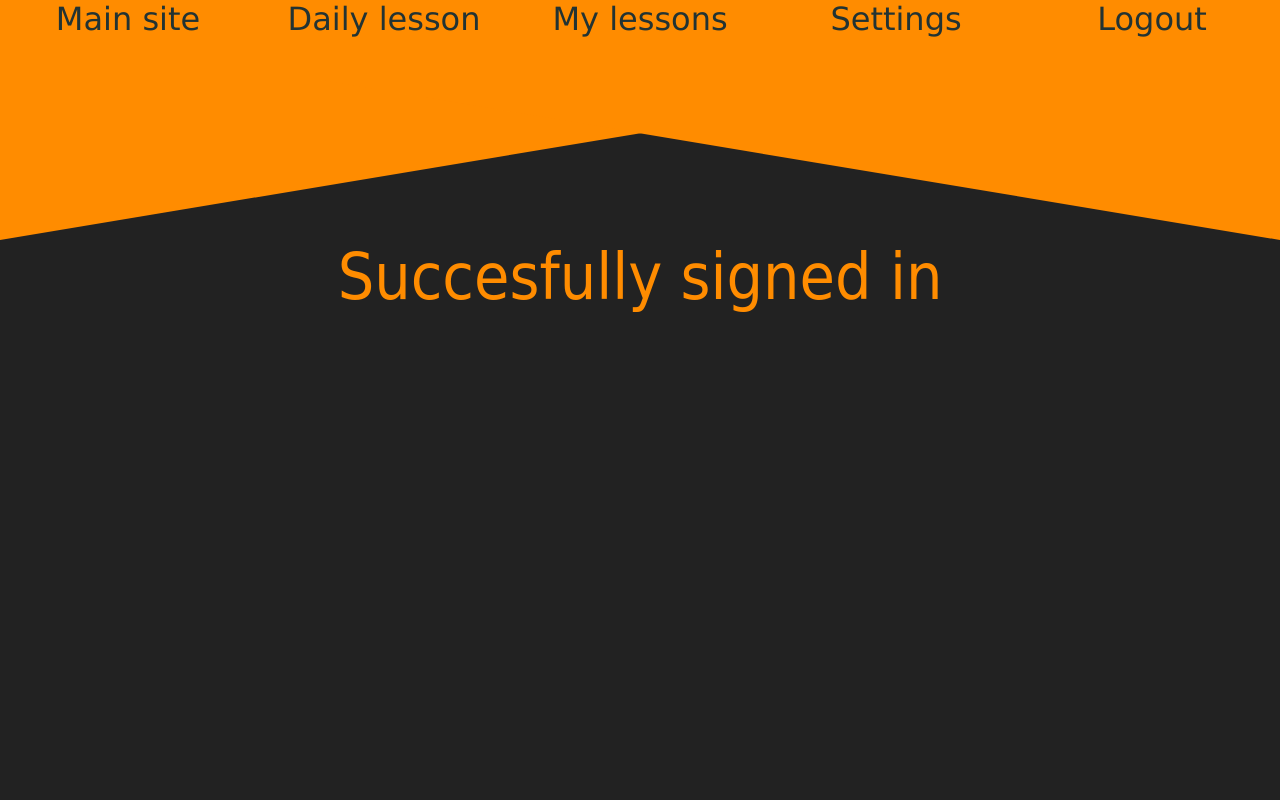
After one commit to SKupisz/Eteacher, a PHP site: page /userDesk.php in a window 1280 px wide. The commit adds this page. Run offline with PHP 8.4, Linux system fonts and the light colour scheme; the visitor is signed in with stand-in values (Sample User, id 1).

Commit message:
Sign in script and user Desk

```diff
--- /dev/null
+++ b/bar.css
@@ -0,0 +1,66 @@
+@keyframes basic-button-animation{
+  0% {
+    background: DarkOrange;
+  }
+  10%{
+    background: #aaa;
+  }
+  100%{
+    background: DarkOrange;
+  }
+}
+@keyframes slide {
+  0%{
+    position: absolute; top: 0px; left: 0px;
+  }
+  20%{
+    position: absolute; top: 0px; left: -20%;
+  }
+  21%{
+    display: none;
+    position: absolute; top: 0px; left: 100%;
+
+  }
+  40%{
+    display: block;
+    position: absolute; top: 0px; left: 80%;
+  }
+  60%{
+    position: absolute; top: 0px; left: 50%;
+  }
+  80%{
+    position: absolute; top: 0px; left: 20%;
+  }
+  100%{
+    position: absolute; top: 0px; left: 0px;
+  }
+}
+#main-site-button,#daily-lesson-button,
+#my-lessons-button,#settings-button,#logout-button{
+  width: 20%;
+  height: 100%;
+  position: absolute; top: 0px; left: 0px;
+  text-align: center;
+  text-decoration: none;
+  color: #233;
+  font-size: 200%;
+  font-family: Verdana;
+  transition: all 0.5s;
+}
+#main-site-button:hover,#daily-lesson-button:hover,
+#my-lessons-button:hover,#settings-button:hover,#logout-button:hover{
+  animation-name: basic-button-animation;
+  animation-duration: 3s;
+}
+#daily-lesson-button{
+  position: absolute; top: 0px; left: 20%;
+}
+#my-lessons-button{
+  position: absolute; top: 0px; left: 40%;
+}
+#settings-button{
+  position: absolute; top: 0px; left: 60%;
+}
+#logout-button{
+  position: absolute; top: 0px; left: 80%;
+}
--- /dev/null
+++ b/bar.php
@@ -0,0 +1,9 @@
+<section id = "bar">
+  <a href = "userDesk.php" id = "main-site-button">
+    Main site
+  </a>
+  <a href = "dailyLesson.php" id = "daily-lesson-button">Daily lesson</a>
+  <a href = "myLessons.php" id = "my-lessons-button">My lessons</a>
+  <a href = "settings.php" id = "settings-button">Settings</a>
+  <a href = "source/logout.php" id = "logout-button">Logout</a>
+</section>
--- /dev/null
+++ b/connect.php
@@ -0,0 +1,6 @@
+<?php
+$host = "localhost";
+$db_user = "root";
+$db_password = "";
+$db_name = "eteacher";
+?>
--- a/index.php
+++ b/index.php
@@ -3,7 +3,7 @@
 <head>
 <title>E-teacher - main site</title>
 <meta charset="utf-8"/>
-<link rel="stylesheet" type="text/css" href = "main.css"/>
+<link rel="stylesheet" type="text/css" href = "source/main.css"/>
 <meta name="viewport" content="width=device-content, inital-size=1.0"/>
 </head>
 <body onload = "onLoadWebSite();">
@@ -16,6 +16,6 @@
   <a id = "Sign-up-button" href = "signUp.php">Sign up</a>
 </main>
 </body>
-<script src = "jquery-3-2-1.js"></script>
-<script src = "main.js"></script>
+<script src = "source/jquery-3-2-1.js"></script>
+<script src = "source/main.js"></script>
 </html>
--- /dev/null
+++ b/logout.php
@@ -0,0 +1,6 @@
+<?php
+session_start();
+unset($_SESSION['signed']);
+header("Location: ../index.php");
+exit();
+?>
--- a/main.css
+++ b/main.css
@@ -45,7 +45,10 @@ body{
   font-weight: 400;
   font-family: fantasy;
   transition: all 0.45s;
-  cursor: pointer
+  cursor: pointer;
+  text-decoration: none;
+  text-align: center;
+  font-size: 250%;
 }
 #Sign-in-button:hover,#Sign-up-button:hover{
   background: rgb(255,100,0);
--- a/main.js
+++ b/main.js
@@ -10,3 +10,21 @@ function onLoadWebSite(){
     $("#triangle").css("border-top",height+"px solid DarkOrange");
   $("#triangle").css("border-right",width+"px solid transparent");
 }
+function onLoadUserDesk(){
+  var width = window.innerWidth;
+  var height = window.innerHeight;
+  if(height % 5 != 0)
+  {
+    height -= (height % 5);
+  }
+  height = height/5;
+  if(width % 2 != 0)
+  {
+    width--;
+  }
+  width = width*0.75;
+  $("#left-triangle").css("border-top",height+"px solid DarkOrange");
+  $("#left-triangle").css("border-right",width+"px solid transparent");
+  $("#right-triangle").css("border-top",height+"px solid DarkOrange");
+  $("#right-triangle").css("border-left",width+"px solid transparent");
+}
--- /dev/null
+++ b/userDesk.css
@@ -0,0 +1,27 @@
+@import "main.css";
+@import "bar.css";
+@import "userDeskContent.css";
+#bar{
+  width: 100%;
+  height: 10%;
+  background: DarkOrange;
+  position: absolute; top: 0px; left: 0px;
+}
+#left-triangle{
+  width: 0;
+  height: 0;
+  border-right: 500px solid transparent;
+  border-top: 100px solid DarkOrange;
+  position: absolute; top: 10%; left: 0px;
+}
+#right-triangle{
+  width: 0;
+  height: 0;
+  position: absolute; top: 10%; left: 25%;
+}
+#content{
+  width: 100%;
+  height: 70%;
+  position: absolute; top: 30%; left: 0px;
+  background: #222;
+}
--- /dev/null
+++ b/userDesk.php
@@ -0,0 +1,34 @@
+<?php
+session_start();
+if(!isset($_SESSION['signed']))
+{
+  header("Location: index.php");
+  exit();
+}
+else {
+
+}
+?>
+<!DOCTYPE html>
+<html>
+  <head>
+    <meta charset="utf-8">
+    <title>E-teacher - user desktop</title>
+    <link rel = "stylesheet" type="text/css" href = "source/userDesk.css"/>
+  </head>
+  <body onload = "onLoadUserDesk();">
+    <?php require_once "source/bar.php"; ?>
+    <section id = "left-triangle">
+    </section>
+    <section id = "right-triangle">
+    </section>
+    <section id = "content">
+      <div id = "signed-in-div">
+        Succesfully signed in
+      </div>
+
+    </section>
+  </body>
+  <script src = "source/jquery-3-2-1.js"></script>
+  <script src = "source/main.js"></script>
+</html>
--- /dev/null
+++ b/userDeskContent.css
@@ -0,0 +1,8 @@
+#signed-in-div{
+  color: DarkOrange;
+  font-size: 400%;
+  font-family: cursive;
+  font-stretch: condensed;
+  width: 100%;
+  text-align: center;
+}
```
Also changed, not shown: signIn.php (added, +44 -0 lines), signInStyle.css (added, +44 -0 lines), signInVerification.php (added, +55 -0 lines), signUp.php (added, +38 -0 lines), signUpVerification.php (added, +59 -0 lines).
